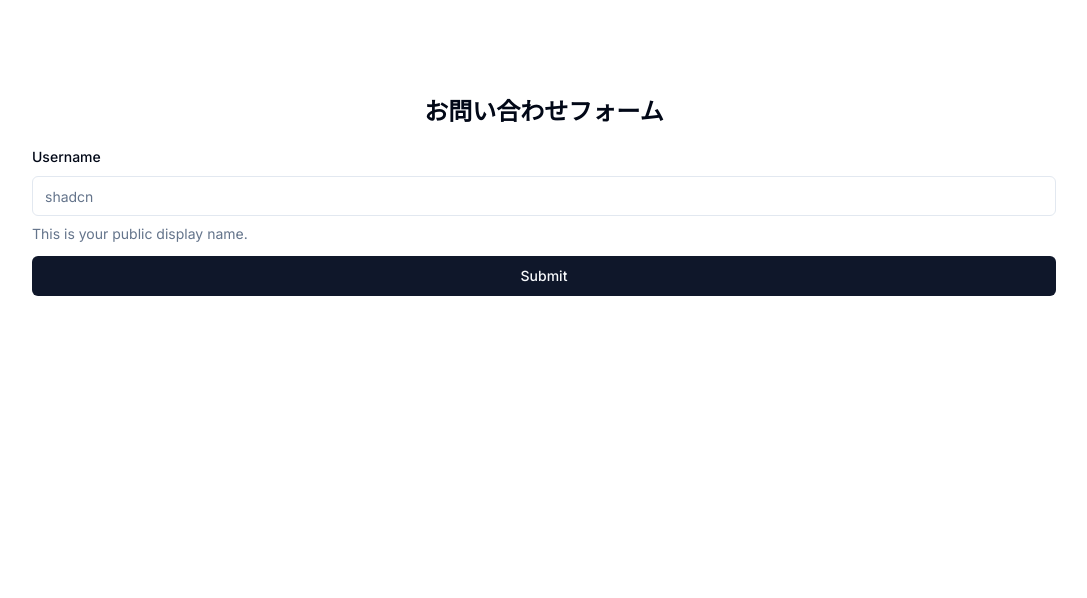
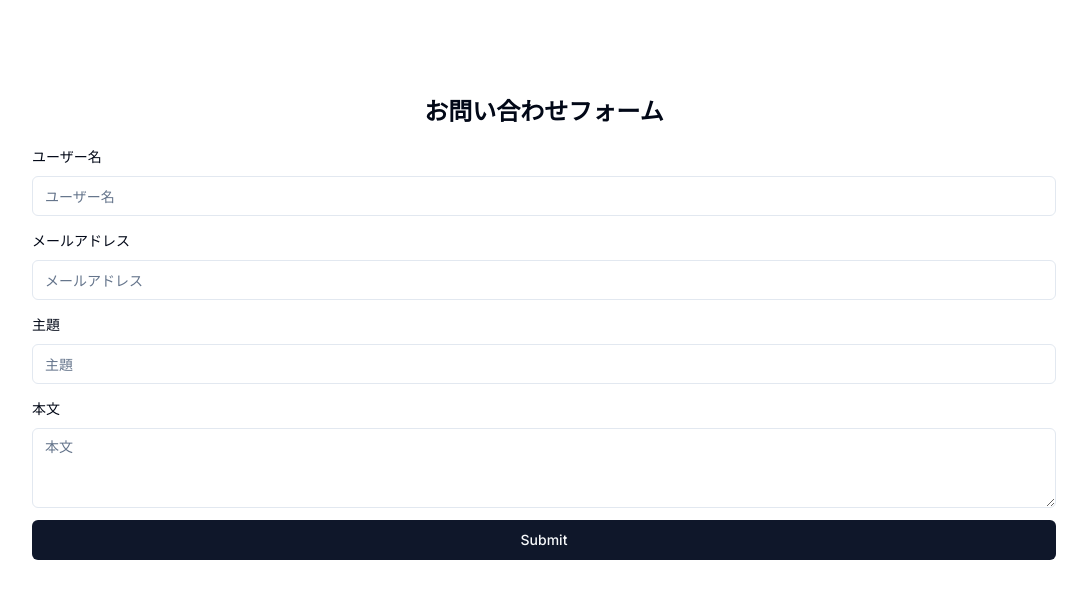
Before and after one commit to Kens04/inquiryform-tutorial, a Next.js app: page / in a window 1280 px wide. Shown: the top 598 px of the page, without its empty margins (96-1183 px from the left). Built offline with nearby package versions, Linux system fonts and the light colour scheme.

Commit message:
zodResolverを導入してスキーマの型定義を適用

```diff
--- a/src/components/MailForm/MailForm.tsx
+++ b/src/components/MailForm/MailForm.tsx
@@ -1,13 +1,32 @@
-"use client"
+"use client";
 
-import React from 'react'
-import { Form, FormControl, FormDescription, FormField, FormItem, FormLabel, FormMessage } from '../ui/form'
-import { Input } from '../ui/input'
-import { Button } from '../ui/button'
-import { useForm } from 'react-hook-form'
+import React from "react";
+import {
+  Form,
+  FormControl,
+  FormDescription,
+  FormField,
+  FormItem,
+  FormLabel,
+  FormMessage,
+} from "../ui/form";
+import { Input } from "../ui/input";
+import { Button } from "../ui/button";
+import { useForm } from "react-hook-form";
+import { zodResolver } from "@hookform/resolvers/zod";
+import { formSchema } from "@/lib/formSchema";
+import { Textarea } from "../ui/textarea";
 
 const MailForm = () => {
-  const form = useForm();
+  const form = useForm({
+    resolver: zodResolver(formSchema),
+    defaultValues: {
+      username: "",
+      subject: "",
+      email: "",
+      content: "",
+    },
+  });
 
   function onSubmit(values: any) {
     console.log(values);
@@ -15,19 +34,60 @@
 
   return (
     <Form {...form}>
-    <form onSubmit={() => {form.handleSubmit(onSubmit)}} className="container flex flex-col gap-3">
+      <form
+        onSubmit={() => {
+          form.handleSubmit(onSubmit);
+        }}
+        className="container flex flex-col gap-3"
+      >
         <FormField
           control={form.control}
           name="username"
           render={({ field }) => (
             <FormItem>
-            <FormLabel>Username</FormLabel>
+              <FormLabel>ユーザー名</FormLabel>
               <FormControl>
-              <Input placeholder="shadcn" {...field} />
+                <Input placeholder="ユーザー名" {...field} />
               </FormControl>
-            <FormDescription>
-              This is your public display name.
-            </FormDescription>
+              <FormMessage />
+            </FormItem>
+          )}
+        />
+        <FormField
+          control={form.control}
+          name="email"
+          render={({ field }) => (
+            <FormItem>
+              <FormLabel>メールアドレス</FormLabel>
+              <FormControl>
+                <Input placeholder="メールアドレス" {...field} />
+              </FormControl>
+              <FormMessage />
+            </FormItem>
+          )}
+        />
+        <FormField
+          control={form.control}
+          name="subject"
+          render={({ field }) => (
+            <FormItem>
+              <FormLabel>主題</FormLabel>
+              <FormControl>
+                <Input placeholder="主題" {...field} />
+              </FormControl>
+              <FormMessage />
+            </FormItem>
+          )}
+        />
+        <FormField
+          control={form.control}
+          name="content"
+          render={({ field }) => (
+            <FormItem>
+              <FormLabel>本文</FormLabel>
+              <FormControl>
+                <Textarea placeholder="本文" {...field} />
+              </FormControl>
               <FormMessage />
             </FormItem>
           )}
@@ -35,7 +95,7 @@
         <Button type="submit">Submit</Button>
       </form>
     </Form>
-  )
-}
+  );
+};
 
-export default MailForm
+export default MailForm;
--- /dev/null
+++ b/src/components/ui/textarea.tsx
@@ -0,0 +1,24 @@
+import * as React from "react"
+
+import { cn } from "@/lib/utils"
+
+export interface TextareaProps
+  extends React.TextareaHTMLAttributes<HTMLTextAreaElement> {}
+
+const Textarea = React.forwardRef<HTMLTextAreaElement, TextareaProps>(
+  ({ className, ...props }, ref) => {
+    return (
+      <textarea
+        className={cn(
+          "flex min-h-[80px] w-full rounded-md border border-input bg-background px-3 py-2 text-sm ring-offset-background placeholder:text-muted-foreground focus-visible:outline-none focus-visible:ring-2 focus-visible:ring-ring focus-visible:ring-offset-2 disabled:cursor-not-allowed disabled:opacity-50",
+          className
+        )}
+        ref={ref}
+        {...props}
+      />
+    )
+  }
+)
+Textarea.displayName = "Textarea"
+
+export { Textarea }
```
Lines whose indentation alone changed are shown as unchanged.
